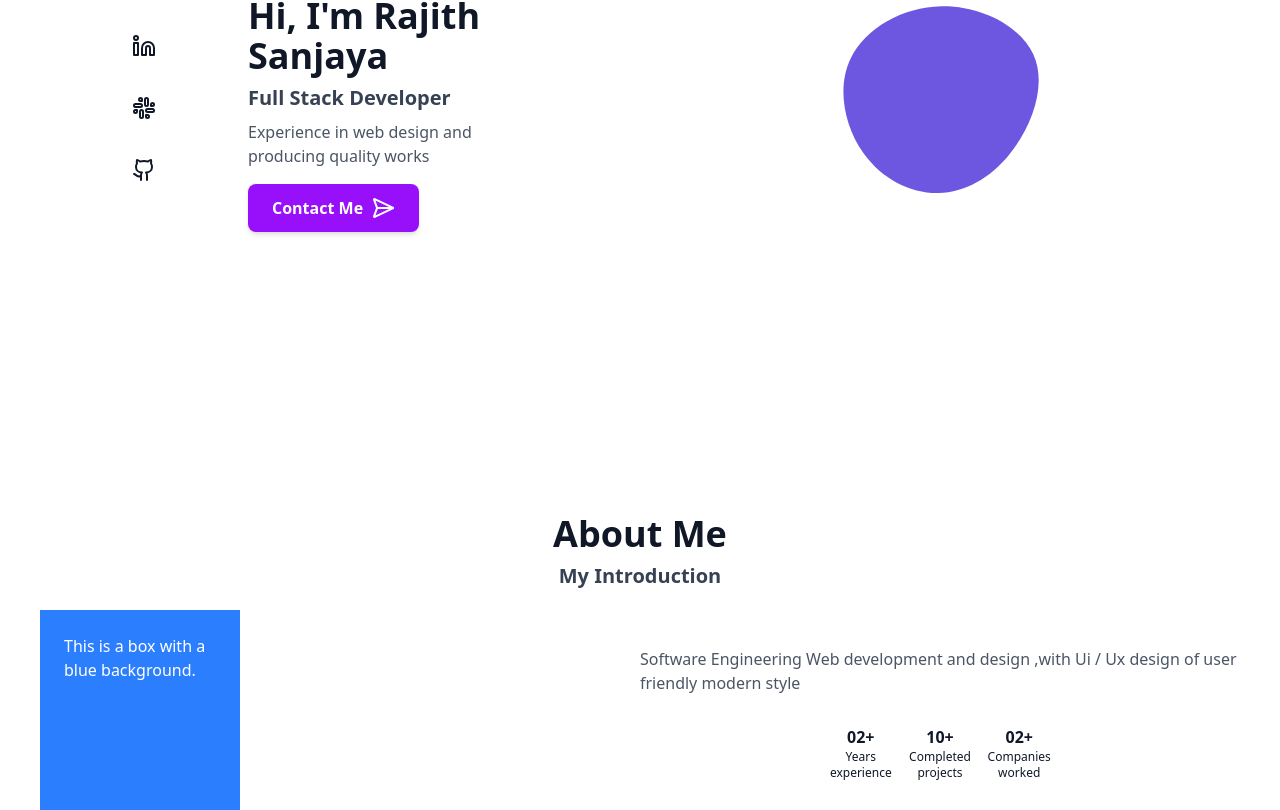
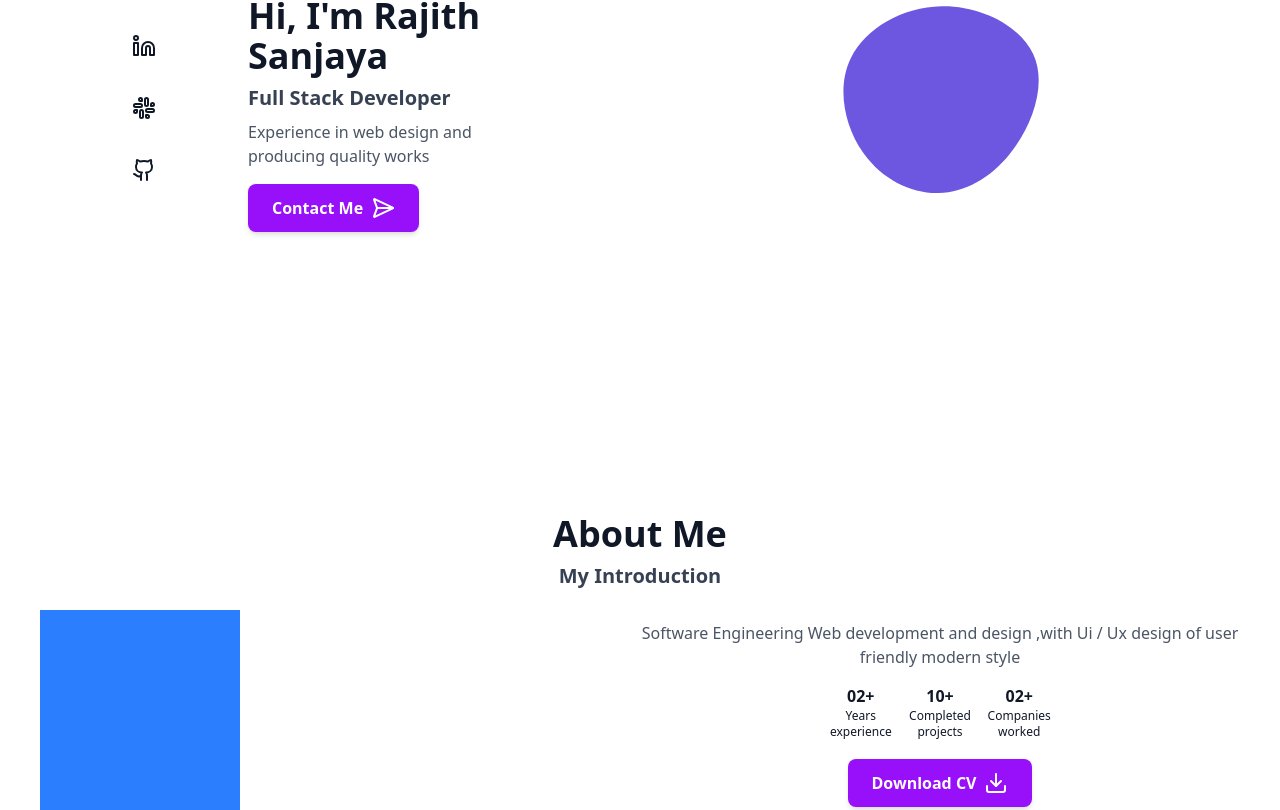
Before and after one commit to HypertextAssassinRajith/portfolio, a Next.js app: page / in a window 1280 px wide. Shown: the part 354-1164 px from the top of the page. Built offline with nearby package versions, Linux system fonts and the light colour scheme.

Commit message:
fix: update About and Info components for improved layout and styling consistency

```diff
--- a/app/components/about.tsx
+++ b/app/components/about.tsx
@@ -2,7 +2,8 @@
 
 import React, { useEffect, useState } from "react";
 import { useTheme } from "next-themes";
-import Image from "next/image";
+// import Image from "next/image";
+import { Download } from "lucide-react";
 
 
 export default function About (){
@@ -21,17 +22,14 @@ export default function About (){
           }`}
         >
              <h1 className="text-4xl font-bold">About Me</h1>
-             <span className="text-xl font-semibold text-gray-700 dark:text-gray-300 mt-2">My Introduction</span>
+             <span className="text-xl font-semibold text-gray-700 dark:text-gray-500 mt-2">My Introduction</span>
              <div className="grid grid-cols-2 mt-5">
              {/* <Image src={Profile.src} alt="Profile Picture" width={200} height={200} className="absolute z-10 rounded-full" /> */}
-             <div className="bg-blue-500 size-50 p-6 text-white">
-                This is a box with a blue background.
-            </div>
-
+             <div className="bg-blue-500 size-50 p-6 text-white"></div>
                 <div className="flex flex-col items-center justify-evenly">
-                <p className="text-gray-600 dark:text-gray-400 mt-2">Software Engineering Web development  and design ,with Ui / Ux design of user
+                <p className="text-gray-600 dark:text-gray-400 mt-2 text-center">Software Engineering Web development  and design ,with Ui / Ux design of user
                 friendly modern style</p>
-                <div className="grid grid-cols-3  gap-4 justify-center w-fit">
+                <div className="grid grid-cols-3  gap-4 justify-center w-fit mt-3">
                     <div className="flex flex-col items-center justify-evenly">
                         <span className="font-semibold">02+</span>
                         <span className="text-xs">Years</span>
@@ -50,6 +48,13 @@ export default function About (){
                          <span className="text-xs">worked </span>
                     </div>
                 </div>
+                <a
+                    href="mailto:sanjayasenanayaka11@gmail.com"
+                    className="mt-4 px-6 py-3 bg-purple-600 text-white font-semibold rounded-lg shadow-md hover:bg-purple-700 flex items-center space-x-2 transition-transform duration-300 group"
+                    >
+                    <span>Download CV</span>
+                    <Download  className="transform transition-transform duration-300 group-hover:translate-y-2" />
+                    </a>
                 </div>
              </div>
         </section>
--- a/app/components/info.tsx
+++ b/app/components/info.tsx
@@ -35,7 +35,7 @@ export default function Info() {
 
         <div className="flex flex-col items-start lg:items-start lg:w-1/2 text-start lg:text-left">
         <h1 className="text-4xl font-bold">{"Hi, I'm Rajith Sanjaya"}</h1>
-        <h3 className="text-xl font-semibold text-gray-700 dark:text-gray-300 mt-2">
+        <h3 className="text-xl font-semibold text-gray-700 dark:text-gray-500 mt-2">
           Full Stack Developer
         </h3>
         <p className="text-gray-600 dark:text-gray-400 mt-2">
```
